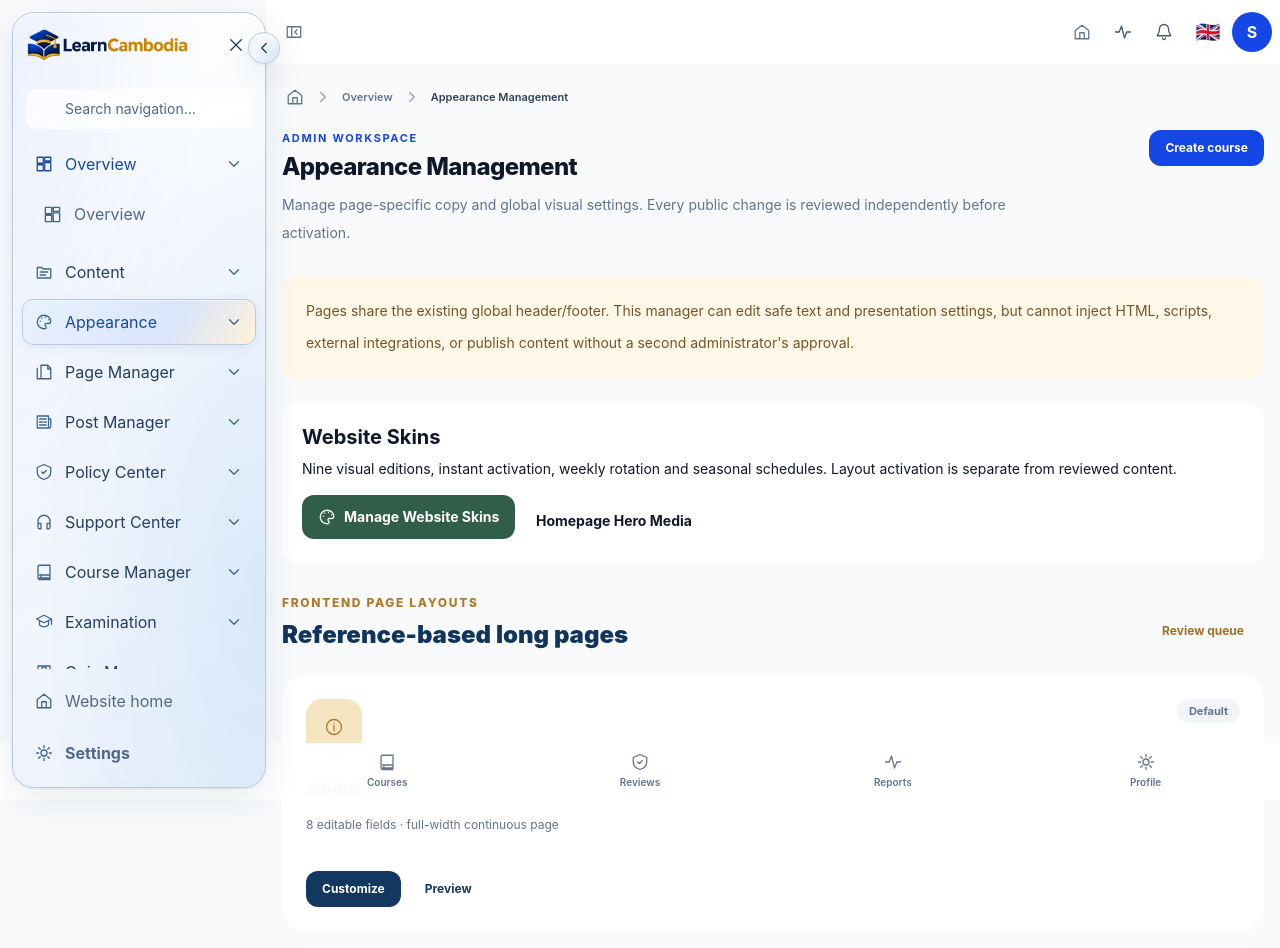
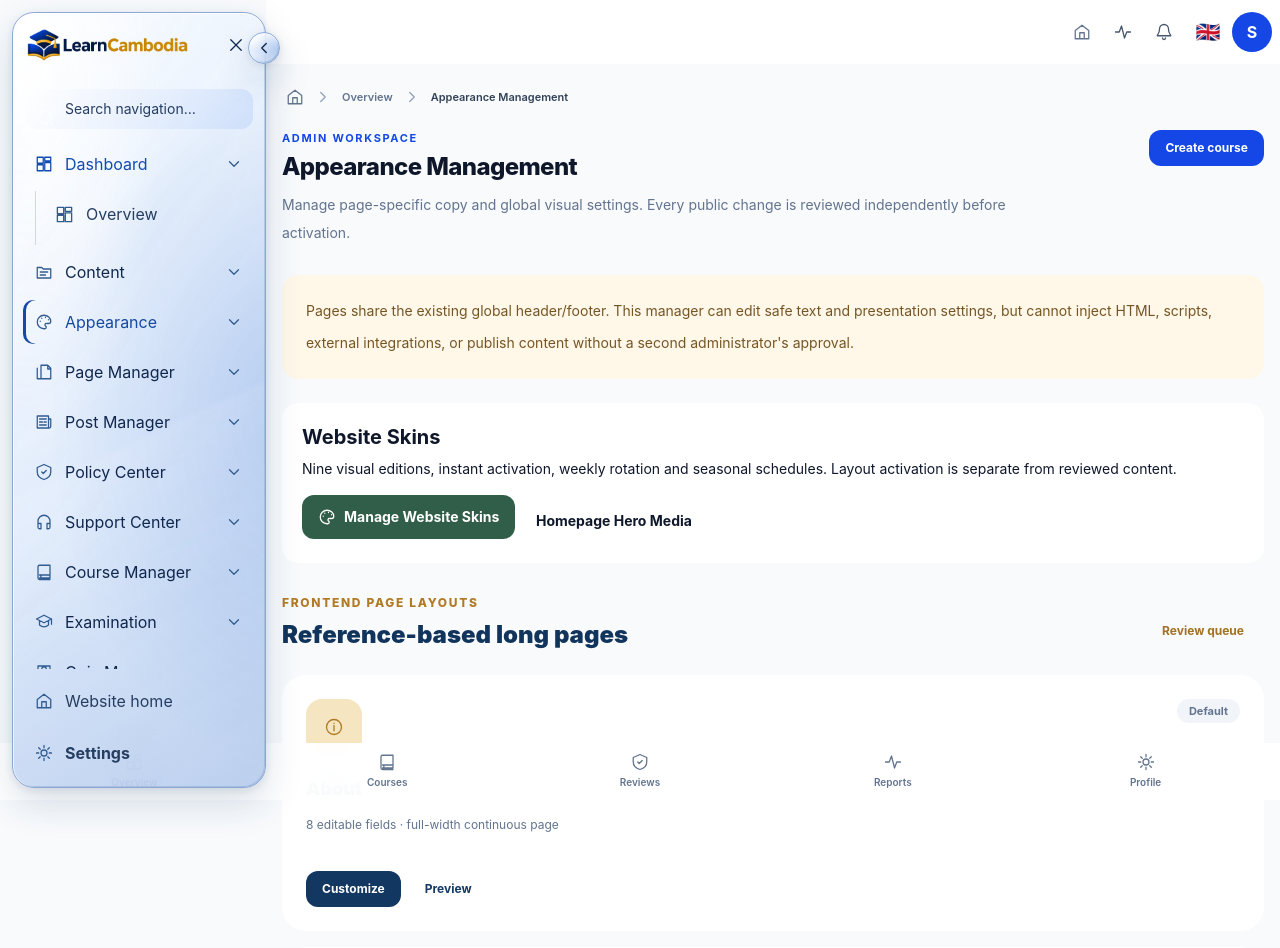
Before and after one commit to dombong2026/learncambodia, a Laravel app: page /dashboard/appearance in a window 1280 px wide. Shown: the top 948 px of the page. Run offline with Laravel 12, Linux system fonts and the light colour scheme; the visitor is signed in with stand-in values (Sample User, id 1); data comes from the database, SQL or seed files in the repository; data that the repository does not hold is empty; style sheets or scripts are compiled from the project's sources.

Commit message:
Refine glass sidebar contrast and simplify dashboard landing chrome

```diff
--- a/app/Support/WorkspaceMenu.php
+++ b/app/Support/WorkspaceMenu.php
@@ -16,7 +16,7 @@ final class WorkspaceMenu
         $sections = collect(config('workspaces.'.$role, []))->keyBy('key');
         $definitions = match ($role) {
             'admin' => [
-                ['overview','Overview','layout',['dashboard']],
+                ['overview','Dashboard','layout',['dashboard']],
                 ['content','Content','content-folder',['content']],
                 ['appearance','Appearance','palette',['appearance']],
                 ['page-manager','Page Manager','files',['page-manager']],
@@ -32,18 +32,18 @@ final class WorkspaceMenu
                 ['system-settings','System Settings','settings',['system-settings']],
             ],
             'student' => [
-                ['overview','Overview','layout',['dashboard']],
+                ['overview','Dashboard','layout',['dashboard']],
                 ['learning','My Learning','book',['learning']],
                 ['coursework','Assignments & Grades','graduation',['homework','assessments']],
                 ['support','Support','headphones',['support']],
             ],
             'instructor' => [
-                ['overview','Overview','layout',['dashboard']],
+                ['overview','Dashboard','layout',['dashboard']],
                 ['teaching','My Teaching','book',['teaching']],
                 ['grading','Assignments & Grades','graduation',['assessment']],
             ],
             'developer' => [
-                ['overview','Overview','layout',['dashboard']],
+                ['overview','Dashboard','layout',['dashboard']],
                 ['api','API & Credentials','code',['api-center','credentials']],
                 ['operations','Operations','activity',['operations']],
             ],
--- a/lang/en/workspace.php
+++ b/lang/en/workspace.php
@@ -19,7 +19,7 @@ return [
     'sign_out' => 'Sign out',
     'my_account' => 'My account',
     'groups' => [
-        'overview' => 'Overview',
+        'overview' => 'Dashboard',
         'content' => 'Content',
         'appearance' => 'Appearance',
         'programs' => 'Academic Programs',
--- a/lang/km/workspace.php
+++ b/lang/km/workspace.php
@@ -20,7 +20,7 @@ return [
     'my_account' => 'គណនីរបស់ខ្ញុំ',
     'groups' => [
         'system-settings' => 'ការកំណត់ប្រព័ន្ធ',
-        'overview' => 'ទិដ្ឋភាពទូទៅ',
+        'overview' => 'ផ្ទាំងគ្រប់គ្រង',
         'content' => 'មាតិកា',
         'appearance' => 'រូបរាង',
         'programs' => 'កម្មវិធីសិក្សា',
--- a/lang/zh/workspace.php
+++ b/lang/zh/workspace.php
@@ -20,7 +20,7 @@ return [
     'my_account' => '我的账户',
     'groups' => [
         'system-settings' => '系统设置',
-        'overview' => '概览',
+        'overview' => '仪表盘',
         'content' => '内容',
         'appearance' => '外观',
         'programs' => '学术课程',
--- a/public/css/workspace-glass-sidebar.css
+++ b/public/css/workspace-glass-sidebar.css
@@ -1,29 +1,33 @@
 /* Learn Cambodia workspace navigation only. No public skin or route changes. */
 [data-glass-sidebar] {
-  --glass-ink:#263e61;--glass-muted:#526986;--glass-icon:#41648c;--glass-accent:#164a9d;
-  --glass-border:#b8c9e0;--glass-focus:#1659b8;--glass-hover:rgba(255,255,255,.73);
-  --glass-active:linear-gradient(125deg,#e8f2ff,#dbe5fa 65%,#fff2d8);
-  --glass-surface:radial-gradient(ellipse at 0% 5%,#e5ecffb0,transparent 54%),radial-gradient(ellipse at 100% 76%,#a7cbf34d,transparent 65%),linear-gradient(155deg,#ffffffdc,#eaf1fbeb);
-  --glass-shadow:0 12px 36px #18375c18,0 1px 3px #18375c15,inset 0 1px 0 #fff;
+  --glass-ink:#10284e;--glass-muted:#263e61;--glass-icon:#315c91;--glass-accent:#124baf;
+  --glass-selected-ink:#fff;--glass-selected-edge:#5885cf;--glass-section:#1549a3;--glass-divider:#91aad06b;
+  --glass-border:#8ca9d5;--glass-focus:#1659b8;--glass-hover:linear-gradient(125deg,#ffffffde,#c4d9faac);
+  --glass-active:linear-gradient(125deg,#225cb5 0%,#173f83 58%,#17315d 100%);
+  --glass-surface:radial-gradient(ellipse at 5% 0%,#fffffffa,transparent 42%),radial-gradient(ellipse at 110% 52%,#92b4e78a,transparent 62%),linear-gradient(145deg,#f6faffd9 0%,#dce8fbdc 56%,#adc5ead4 100%);
+  --glass-shadow:0 15px 36px #1a40722b,0 2px 8px #18375c1a,inset 0 1px 0 #fff,inset 1px 0 0 #ffffffa6,inset -1px -1px 0 #7193c655;
 }
 .dark [data-glass-sidebar] {
-  --glass-ink:#eef4ff;--glass-muted:#c1d1e8;--glass-icon:#b4c9e9;--glass-accent:#ffda91;
-  --glass-border:#526b95;--glass-focus:#f7cc80;--glass-hover:#92b6fa23;
-  --glass-active:linear-gradient(125deg,#334b7c,#233b69 60%,#554534);
-  --glass-surface:radial-gradient(ellipse at 0% 4%,#6861b04f,transparent 56%),radial-gradient(ellipse at 100% 78%,#3569bc60,transparent 66%),linear-gradient(155deg,#14243dec,#0b172def);
-  --glass-shadow:0 16px 38px #0005,0 0 20px #668ae318,inset 0 1px 0 #ffffff35;
+  --glass-ink:#f5f8ff;--glass-muted:#d9e5f9;--glass-icon:#b9d4ff;--glass-accent:#ffe0a0;
+  --glass-selected-ink:#fff;--glass-selected-edge:#94b5ff;--glass-section:#ffda91;--glass-divider:#91add948;
+  --glass-border:#7795d0;--glass-focus:#f7cc80;--glass-hover:linear-gradient(125deg,#94b6ff40,#476baf32);
+  --glass-active:linear-gradient(125deg,#3456a1,#31447c 56%,#214b91);
+  --glass-surface:radial-gradient(ellipse at 8% 0%,#7762ba70,transparent 45%),radial-gradient(ellipse at 105% 80%,#1755c6a0,transparent 65%),linear-gradient(155deg,#24345ee8,#101d3aee 52%,#101f43ef);
+  --glass-shadow:0 16px 38px #0006,0 0 22px #6289ef32,inset 0 1px 0 #ffffff80,inset 1px 0 0 #b2baff45,inset -1px -1px 0 #6a9aff55;
 }
 [data-glass-sidebar] [data-sidebar] {
   inset:12px auto 12px 12px;width:254px;height:auto;
   border:1px solid var(--glass-border);border-radius:22px;
   background:var(--glass-surface);color:var(--glass-ink);box-shadow:var(--glass-shadow);
-  backdrop-filter:blur(20px) saturate(135%);-webkit-backdrop-filter:blur(20px) saturate(135%);
+  backdrop-filter:blur(24px) saturate(155%);-webkit-backdrop-filter:blur(24px) saturate(155%);
+  isolation:isolate;
   transition:none;
 }
 [data-glass-sidebar][data-glass-motion] [data-sidebar] {
   transition:width .28s cubic-bezier(.2,.8,.2,1),transform .28s ease,box-shadow .28s ease;
 }
-[data-glass-sidebar] [data-sidebar]>div:first-child {border-color:var(--glass-border);padding-inline:14px;min-height:64px}
+[data-glass-sidebar] [data-sidebar]::before {content:"";position:absolute;inset:1px;z-index:-1;border-radius:inherit;pointer-events:none;background:linear-gradient(125deg,#ffffff4d 0%,#ffffff0b 25%,transparent 38%,#ffffff15 39%,transparent 60%),linear-gradient(155deg,transparent 54%,#ffffff17 55%,transparent 76%);}
+[data-glass-sidebar] [data-sidebar]>div:first-child {border-color:var(--glass-divider);padding-inline:14px;min-height:64px}
 [data-glass-sidebar] [data-sidebar] [data-sidebar-close] {color:var(--glass-ink)}
 [data-glass-sidebar] [data-sidebar] [data-workspace-search] {color:var(--glass-ink);background:var(--glass-hover);border-color:var(--glass-border)}
 [data-glass-sidebar] [data-sidebar] [data-workspace-search]::placeholder {color:var(--glass-muted)}
@@ -41,12 +45,13 @@
 [data-glass-sidebar] [data-sidebar] .nav-item svg,
 [data-glass-sidebar] [data-sidebar]>div:last-child a svg {color:var(--glass-icon);flex-shrink:0;transition:transform .22s ease,color .22s ease}
 [data-glass-sidebar] [data-sidebar] [data-nav-group][open]>summary {color:var(--glass-accent)}
-[data-glass-sidebar] [data-sidebar] [aria-current="page"],
-[data-glass-sidebar] [data-sidebar] [data-nav-group]:has([aria-current="page"])>summary {color:var(--glass-accent);background:var(--glass-active);border-color:var(--glass-border);box-shadow:inset 0 1px 0 #ffffff60,0 3px 12px #345c9a19}
-[data-glass-sidebar] [data-sidebar] [aria-current="page"] svg,
+[data-glass-sidebar] [data-sidebar] [data-nav-group]:has([aria-current="page"])>summary {color:var(--glass-section);border-color:transparent;background:transparent;box-shadow:inset 3px 0 0 var(--glass-section)}
 [data-glass-sidebar] [data-sidebar] [data-nav-group][open]>summary svg:not(.nav-chevron) {color:var(--glass-accent)}
+[data-glass-sidebar] [data-sidebar] [aria-current="page"] {color:var(--glass-selected-ink);background:var(--glass-active);border-color:var(--glass-selected-edge);box-shadow:inset 0 1px 0 #ffffff75,inset 0 -1px 0 #8db8ff55,0 4px 14px #163b8540}
+[data-glass-sidebar] [data-sidebar] [aria-current="page"] svg {color:var(--glass-selected-ink)}
+[data-glass-sidebar] [data-sidebar] [data-nav-group]>div {border-inline-start:1px solid var(--glass-divider);margin-inline-start:13px;padding-inline-start:6px}
 [data-glass-sidebar] [data-sidebar] [data-sidebar-settings] {font-weight:700}
-[data-glass-sidebar] [data-sidebar]>div:last-child {border-color:var(--glass-border);padding:9px}
+[data-glass-sidebar] [data-sidebar]>div:last-child {border-color:var(--glass-divider);padding:9px}
 [data-glass-sidebar] [data-sidebar] [data-workspace-no-results] {color:var(--glass-muted)}
 [data-glass-sidebar] [data-sidebar] :is(a,button,summary,input):focus-visible {outline:2px solid var(--glass-focus);outline-offset:2px}
 [data-glass-sidebar] [data-glass-sidebar-toggle] {position:absolute;right:-15px;top:19px;z-index:2;display:none;width:32px;height:32px;align-items:center;justify-content:center;border-radius:50%;border:1px solid var(--glass-border);background:var(--glass-surface);color:var(--glass-ink);box-shadow:var(--glass-shadow);backdrop-filter:blur(12px);cursor:pointer;transition:transform .25s ease,box-shadow .25s ease}
@@ -58,10 +63,14 @@
   [data-glass-sidebar] [data-sidebar] :is(summary,.nav-item):hover,
   [data-glass-sidebar] [data-sidebar]>div:last-child a:hover {color:var(--glass-accent);background:var(--glass-hover);border-color:var(--glass-border);box-shadow:inset 0 1px 0 #ffffff55,0 4px 12px #284d8120;transform:translateY(-1px)}
   [data-glass-sidebar] [data-sidebar] :is(summary,.nav-item):hover>svg:first-child {color:var(--glass-accent);transform:scale(1.09)}
+  [data-glass-sidebar] [data-sidebar] [aria-current="page"]:hover {color:var(--glass-selected-ink);background:var(--glass-active);border-color:var(--glass-selected-edge);box-shadow:inset 0 1px 0 #ffffffb0,0 4px 18px #406fca60}
+  [data-glass-sidebar] [data-sidebar] [aria-current="page"]:hover>svg:first-child {color:var(--glass-selected-ink)}
   [data-glass-sidebar] [data-glass-sidebar-toggle]:hover {transform:scale(1.08);box-shadow:0 0 14px #668cce66}
 }
 @media(min-width:64rem) {
   [data-glass-sidebar] {padding-inline-start:266px}
+  /* Keep the legacy controller button for its behavior and mobile drawer, but hide its desktop duplicate. */
+  [data-glass-sidebar] [data-sidebar-toggle] {display:none!important}
   [data-glass-sidebar][data-glass-motion] {transition:padding-inline-start .28s cubic-bezier(.2,.8,.2,1)}
   [data-glass-sidebar] [data-sidebar] {visibility:visible;transform:none}
   [data-glass-sidebar] [data-glass-sidebar-toggle]:not([hidden]) {display:flex}
@@ -72,6 +81,8 @@
   html[data-desktop-sidebar="closed"] [data-glass-sidebar] [data-sidebar]>div:first-child a {justify-content:center}
   html[data-desktop-sidebar="closed"] [data-glass-sidebar] [data-sidebar] [data-workspace-nav] {padding-inline:7px}
   html[data-desktop-sidebar="closed"] [data-glass-sidebar] [data-nav-group]>div {display:none!important}
+  html[data-desktop-sidebar="closed"] [data-glass-sidebar] [data-sidebar] [data-nav-group]:has([aria-current="page"])>summary {color:var(--glass-selected-ink);background:var(--glass-active);border-color:var(--glass-selected-edge);box-shadow:inset 0 1px 0 #ffffff75,0 4px 14px #163b8540}
+  html[data-desktop-sidebar="closed"] [data-glass-sidebar] [data-sidebar] [data-nav-group]:has([aria-current="page"])>summary svg {color:var(--glass-selected-ink)}
   html[data-desktop-sidebar="closed"] [data-glass-sidebar] [data-nav-group]>summary,
   html[data-desktop-sidebar="closed"] [data-glass-sidebar] [data-sidebar]>div:last-child a {justify-content:center;padding:10px;min-height:44px;gap:0}
   html[data-desktop-sidebar="closed"] [data-glass-sidebar] [data-nav-group]>summary .nav-chevron {display:none}
--- a/resources/views/components/dashboard-showcase.blade.php
+++ b/resources/views/components/dashboard-showcase.blade.php
@@ -1,5 +1,6 @@
 @props(['showcase','role'])
 @php
+    $dashboardAction = \App\Support\WorkspaceMenu::topAction($role);
     $heroIcon = match($role) {
         'admin' => 'chart-column',
         'instructor' => 'presentation',
@@ -14,10 +15,13 @@
             <p class="mb-1 text-[11px] font-extrabold uppercase tracking-[.16em] text-[#b07918] dark:text-[#f5cd71]">{{ __('dashboard.feature_overview') }}</p>
             <h2 class="learning-hero-title text-[1.75rem] font-black text-slate-950 dark:text-slate-50 sm:text-3xl xl:text-[2.05rem]">{{ $showcase['greeting'] }}</h2>
         </div>
+        <div data-dashboard-actions class="flex flex-wrap items-center gap-2">
+        <a href="{{ $dashboardAction['url'] }}" class="inline-flex items-center gap-2 rounded-xl border border-slate-200 bg-white px-4 py-2.5 text-xs font-bold text-blue-800 shadow-sm transition hover:border-blue-300 hover:bg-blue-50 focus-visible:outline-2 focus-visible:outline-offset-2 focus-visible:outline-blue-600 dark:border-slate-700 dark:bg-slate-900 dark:text-blue-300 dark:hover:bg-slate-800">{{ $dashboardAction['label'] }}</a>
         <a href="{{ $showcase['feature_url'] }}" class="inline-flex shrink-0 items-center gap-2 rounded-full border border-[#d8e9d9] bg-[#edf8ee] px-4 py-2.5 text-xs font-extrabold text-[#227248] transition hover:border-[#8dc89d] hover:bg-[#def1df] focus-visible:outline-2 focus-visible:outline-[#227248] dark:border-[#356c55] dark:bg-[#1e4938] dark:text-[#aff0c2]">
             <span class="h-2.5 w-2.5 rounded-full bg-[#31a064]" aria-hidden="true"></span>
             <span>{{ $showcase['status'] }}: <span class="tabular-nums">{{ \App\Support\DashboardNumber::compact($showcase['status_count']) }}</span></span>
         </a>
+        </div>
     </div>
     <div class="grid items-stretch gap-5 xl:grid-cols-[1.26fr_1fr_1fr]">
         <section class="premium-card premium-card-on-navy learning-dashboard-panel learning-dashboard-navy flex min-w-0 flex-col p-6 sm:p-7" aria-label="{{ $showcase['feature_title'] }}">
--- a/resources/views/layouts/workspace.blade.php
+++ b/resources/views/layouts/workspace.blade.php
@@ -18,7 +18,7 @@
     </script>
     @vite(['resources/css/app.css', 'resources/js/app.ts', 'resources/js/workspace.ts'])
     @stack('workspace_styles')
-    <link rel="stylesheet" href="{{ asset('css/workspace-glass-sidebar.css') }}?v=2">
+    <link rel="stylesheet" href="{{ asset('css/workspace-glass-sidebar.css') }}?v=3">
     <script defer src="{{ asset('js/workspace-glass-sidebar.js') }}?v=2"></script>
 </head>
 @php $role = auth()->user()->isAdministrator() ? 'admin' : auth()->user()->role; @endphp
@@ -104,7 +104,10 @@
                     $breadcrumbs = \App\Support\WorkspaceMenu::trail($role, $workspaceHeading);
                     $workspaceAction = \App\Support\WorkspaceMenu::topAction($role);
                 @endphp
-                @unless($__env->hasSection('workspace_compact'))
+                @if(request()->routeIs('admin.overview', 'account.overview', 'instructor.overview', 'developer.overview'))
+                {{-- The visible greeting and role action live in the dashboard showcase. Keep an accessible page title. --}}
+                <h1 data-workspace-heading data-dashboard-compact-heading class="sr-only">@yield('heading', 'Overview')</h1>
+                @elseif(!$__env->hasSection('workspace_compact'))
                 <nav aria-label="Breadcrumb" class="mb-5 flex min-w-0 flex-wrap items-center gap-1.5 text-[11px] font-semibold text-slate-500 dark:text-slate-400 sm:text-xs">
                     <a href="{{ \App\Support\WorkspaceMenu::landing($role) }}" class="inline-flex items-center rounded-md p-1 transition hover:text-blue-700 dark:hover:text-blue-400" title="{{ __('workspace.overview') }}" aria-label="{{ __('workspace.overview') }}"><x-workspace-icon name="home" class="h-3.5 w-3.5" /></a>
                     @foreach($breadcrumbs as $crumb)
@@ -131,7 +134,7 @@
                         @endif
                     </div>
                 </div>
-                @endunless
+                @endif
                 @if(session('status'))
                     <div role="status" aria-live="polite" data-workspace-toast class="fixed right-4 top-20 z-[80] max-w-sm rounded-2xl border border-emerald-200 bg-white px-5 py-3 text-sm font-semibold text-emerald-800 shadow-xl dark:border-emerald-900 dark:bg-slate-900 dark:text-emerald-300">{{ session('status') }}</div>
                 @endif
```
Also changed, not shown: docs/workspace-glass-sidebar.md (+4 -0 lines), tests/Feature/WorkspaceVisualSystemTest.php (+5 -0 lines), tests/browser/workspace-glass-sidebar.spec.mjs (+11 -0 lines).
